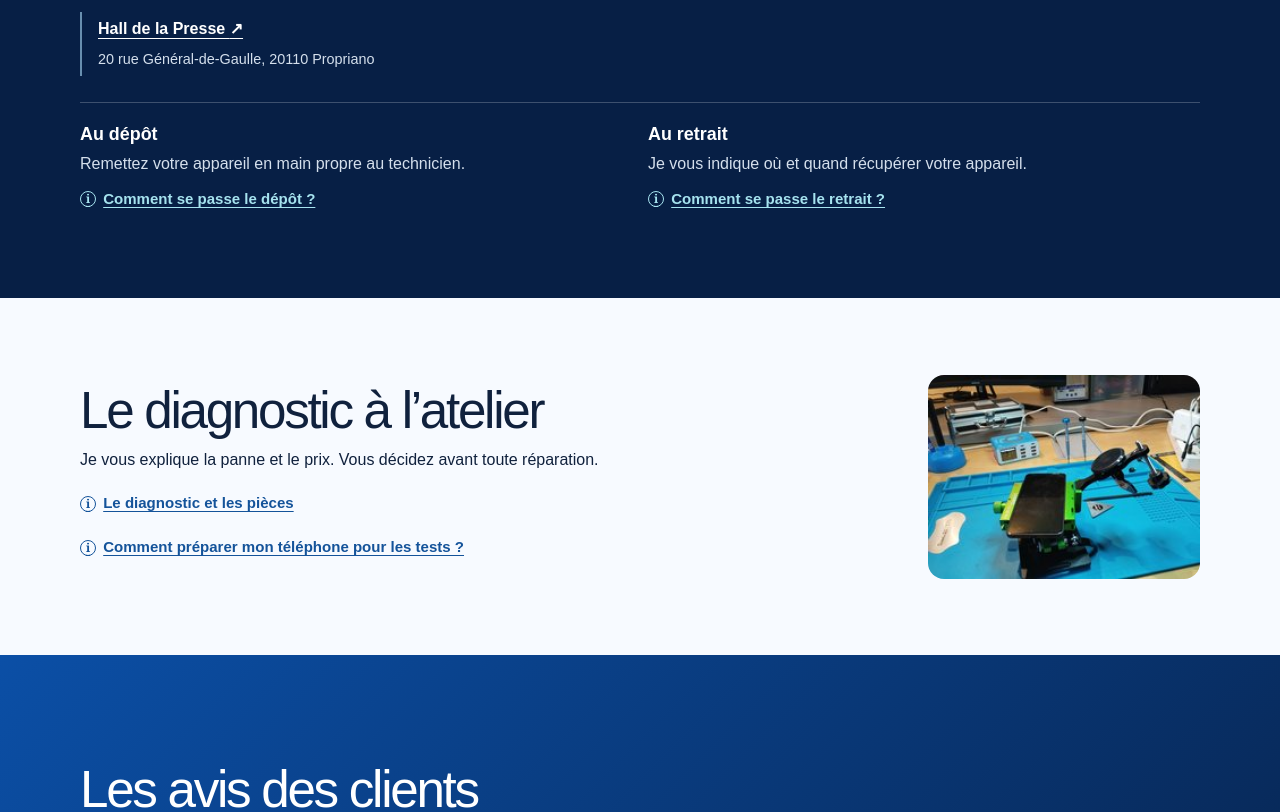
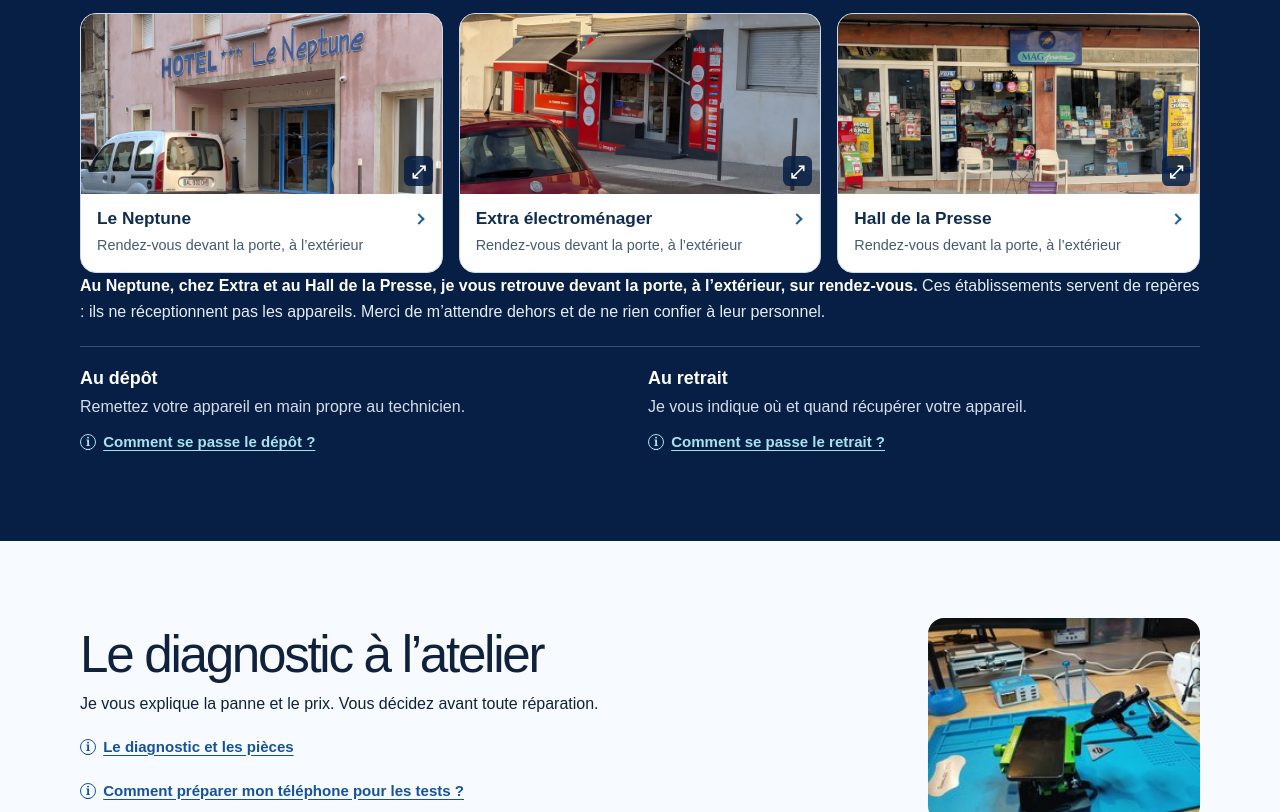
Before and after one commit to valincophone-repair/valincophone, a plain HTML site: page index.html in a window 1280 px wide. Shown: the part 1869-2681 px from the top of the page. Drawn offline with Linux system fonts and the light colour scheme.

Commit message:
Ajouter les repères photo Neptune, Extra et Hall de la Presse pour les rendez-vous extérieurs

```diff
--- a/index.html
+++ b/index.html
@@ -30,8 +30,20 @@
 </article><article class="home-place">
 <details class="home-more home-place-photo" id="photo-ble-gourmand"><summary aria-label="Agrandir la photo du Blé Gourmand"><img class="home-photo-ble-gourmand" src="/images/lieux/ble-gourmand-propriano-20261127.jpg" alt="Enseigne Au Blé Gourmand et entrée de la boulangerie à Propriano, décorée pour Noël" width="3000" height="4000" loading="lazy" decoding="async"><span aria-hidden="true" class="expand-photo">⤢</span></summary><div class="home-note"><img src="/images/lieux/ble-gourmand-propriano-20261127.jpg" alt="Façade du Blé Gourmand à Propriano" width="3000" height="4000" loading="lazy" decoding="async"></div></details>
 <a href="https://www.google.com/maps/place/Au+Bl%C3%A9+Gourmand/@41.6761469,8.9068516,17z/data=!3m1!4b1!4m6!3m5!1s0x12da37f561d796e3:0x58e32227240e69!8m2!3d41.6761469!4d8.9068516!16s%2Fg%2F11mvvhwv_6" target="_blank" rel="noopener noreferrer" aria-label="Le Blé Gourmand — 40 rue du 9 Septembre, 20110 Propriano — ouvrir Google Maps dans un nouvel onglet"><span class="home-place-label"><strong>Le Blé Gourmand <b aria-hidden="true">↗</b></strong><small>40 rue du 9 Septembre, 20110 Propriano</small></span></a>
+</article>
+<article class="home-place">
+<details class="home-more home-place-photo" id="photo-neptune"><summary aria-label="Agrandir la photo de Le Neptune"><img src="/images/lieux/neptune-20261128.webp" alt="Façade rose et porte d’entrée bleue de l’hôtel Le Neptune" width="900" height="1200" loading="lazy" decoding="async" style="object-position:50% 35%"><span aria-hidden="true" class="expand-photo">⤢</span></summary><div class="home-note"><img src="/images/lieux/neptune-20261128.webp" alt="Façade rose et porte d’entrée bleue de l’hôtel Le Neptune" width="900" height="1200" loading="lazy" decoding="async"></div></details>
+<a href="https://www.google.com/maps/search/?api=1&amp;query=H%C3%B4tel%20Le%20Neptune%20Propriano" target="_blank" rel="noopener noreferrer" aria-label="Le Neptune à Propriano — ouvrir Google Maps dans un nouvel onglet"><span class="home-place-label"><strong>Le Neptune <b aria-hidden="true">↗</b></strong><small>Rendez-vous devant la porte, à l’extérieur</small></span></a>
+</article>
+<article class="home-place">
+<details class="home-more home-place-photo" id="photo-extra"><summary aria-label="Agrandir la photo de Extra électroménager"><img src="/images/lieux/extra-20261128.webp" alt="Devanture et porte d’entrée du magasin Extra électroménager" width="900" height="1200" loading="lazy" decoding="async" style="object-position:50% 45%"><span aria-hidden="true" class="expand-photo">⤢</span></summary><div class="home-note"><img src="/images/lieux/extra-20261128.webp" alt="Devanture et porte d’entrée du magasin Extra électroménager" width="900" height="1200" loading="lazy" decoding="async"></div></details>
+<a href="https://www.google.com/maps/search/?api=1&amp;query=Extra%20Tramoni%20Propriano" target="_blank" rel="noopener noreferrer" aria-label="Extra électroménager à Propriano — ouvrir Google Maps dans un nouvel onglet"><span class="home-place-label"><strong>Extra électroménager <b aria-hidden="true">↗</b></strong><small>Rendez-vous devant la porte, à l’extérieur</small></span></a>
+</article>
+<article class="home-place">
+<details class="home-more home-place-photo" id="photo-hall-presse"><summary aria-label="Agrandir la photo de Hall de la Presse"><img src="/images/lieux/hall-presse-20261128.webp" alt="Façade du Hall de la Presse avec son enseigne MAG presse" width="900" height="1200" loading="lazy" decoding="async" style="object-position:50% 15%"><span aria-hidden="true" class="expand-photo">⤢</span></summary><div class="home-note"><img src="/images/lieux/hall-presse-20261128.webp" alt="Façade du Hall de la Presse avec son enseigne MAG presse" width="900" height="1200" loading="lazy" decoding="async"></div></details>
+<a href="https://maps.app.goo.gl/Yav1upkdZdQbVnnf6" target="_blank" rel="noopener noreferrer" aria-label="Hall de la Presse à Propriano — ouvrir Google Maps dans un nouvel onglet"><span class="home-place-label"><strong>Hall de la Presse <b aria-hidden="true">↗</b></strong><small>Rendez-vous devant la porte, à l’extérieur</small></span></a>
 </article></div>
-<ul class="home-other-places"><li><a href="https://maps.app.goo.gl/Yav1upkdZdQbVnnf6" target="_blank" rel="noopener noreferrer" aria-label="Hall de la Presse — 20 rue Général-de-Gaulle, 20110 Propriano — ouvrir Google Maps dans un nouvel onglet">Hall de la Presse <span aria-hidden="true">↗</span></a><small>20 rue Général-de-Gaulle, 20110 Propriano</small></li></ul>
+<p class="home-hours"><strong>Au Neptune, chez Extra et au Hall de la Presse, je vous retrouve devant la porte, à l’extérieur, sur rendez-vous.</strong> Ces établissements servent de repères : ils ne réceptionnent pas les appareils. Merci de m’attendre dehors et de ne rien confier à leur personnel.</p>
 <div class="home-handover"><div><h3 id="avant-depot">Au dépôt</h3><p>Remettez votre appareil en main propre au technicien.</p><details class="home-more"><summary>Comment se passe le dépôt ?</summary><div class="home-note"><p>Avant tout déplacement, <strong>faites une demande de devis et attendez mon retour</strong>. Nous convenons ensemble du lieu et de l’horaire qui vous conviennent, selon mes disponibilités.</p>
 <p>Je vous accueille personnellement pour vérifier le modèle exact de votre téléphone, examiner avec vous les dysfonctionnements signalés et faire le point sur la réparation envisagée et son tarif. Cet échange permet de bien comprendre votre besoin et d’éviter les malentendus avant la prise en charge.</p>
 <p class="handover-rule"><strong>Votre appareil doit donc m’être remis en main propre, sur rendez-vous. Merci de ne pas le déposer sur place en mon absence.</strong></p><p>L’atelier est fermé au public. Les rendez-vous se déroulent au point de dépôt convenu. D’autres points de dépôt et de retrait sont prévus à Olmeto et à Sartène.</p></div></details></div>
```
Also changed, not shown: images/lieux/extra-20261128.webp (added), images/lieux/hall-presse-20261128.webp (added), images/lieux/neptune-20261128.webp (added).
